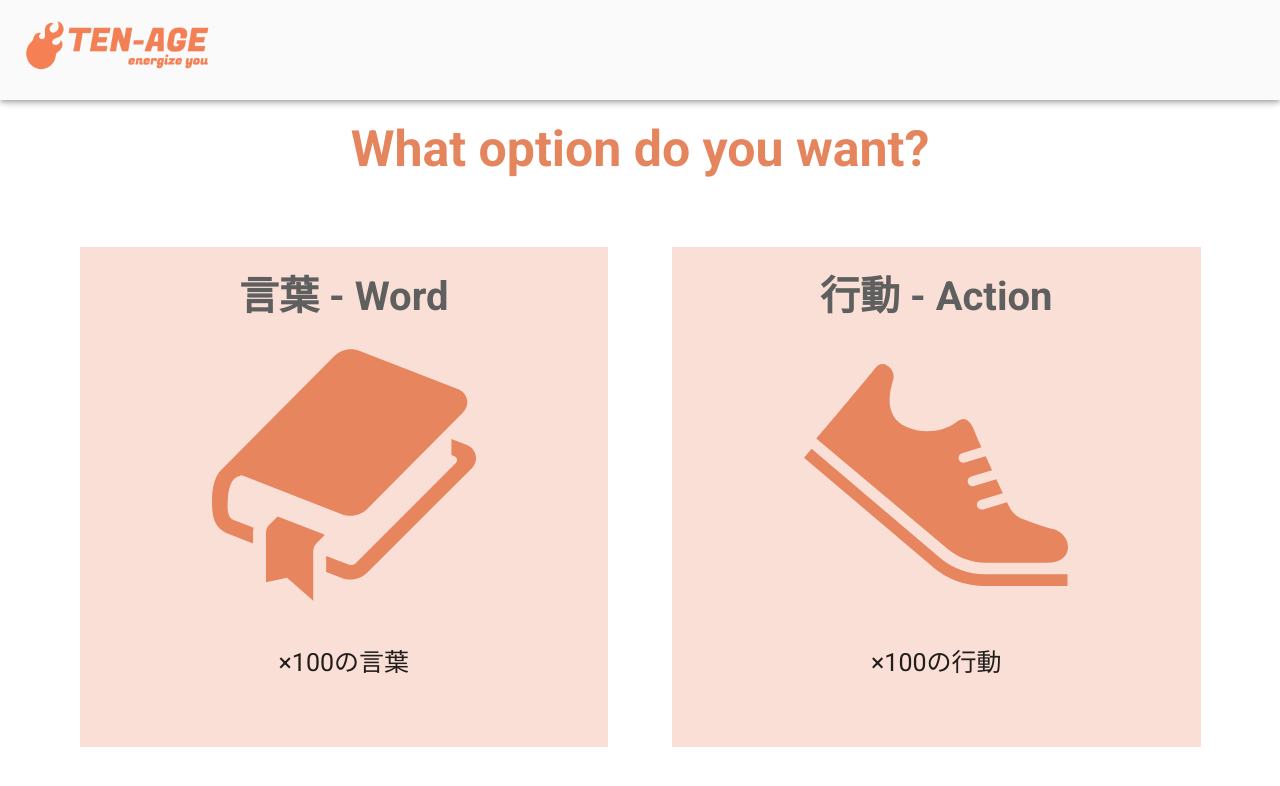
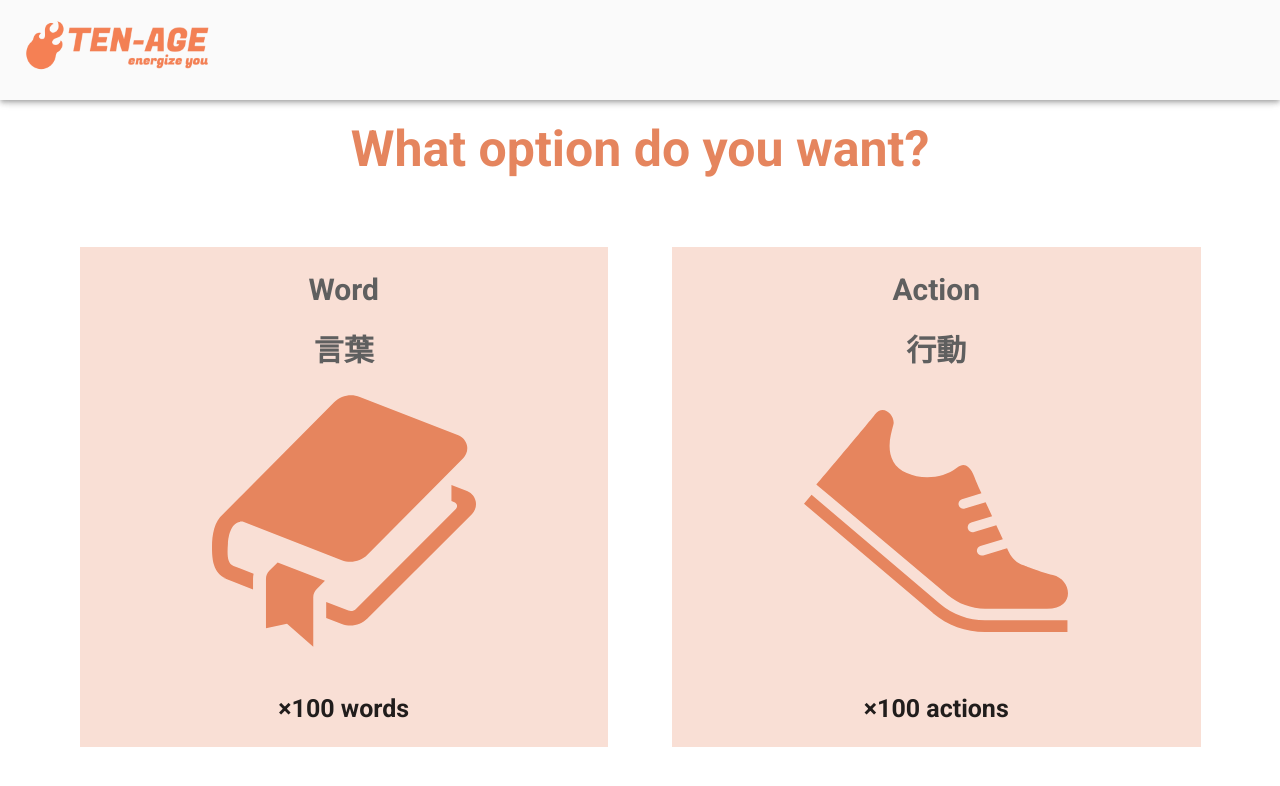
Before and after one commit to akitoshi-m/TENAGE, a Vue app: page /options in a window 1280 px wide. Shown: the top 786 px of the page. Built offline with nearby package versions, Linux system fonts and the light colour scheme.

Commit message:
[Fix] レスポンシブに合わせた微修正

```diff
--- a/src/components/Options.vue
+++ b/src/components/Options.vue
@@ -12,13 +12,14 @@
           <router-link to="/types/word" tag="div">
             <div class="menu">
               <div class="menu-title">
-                <p>言葉 - Word</p>
+                <p>Word</p>
+                <p>言葉</p>
               </div>
               <div class="menu-img">
                 <img src="@/assets/word.svg">
               </div>
               <div class="menu-description">
-                <p>×100の言葉</p>
+                <p>×100 words</p>
               </div>
             </div>
           </router-link>
@@ -27,13 +28,14 @@
           <router-link to="/types/action" tag="div">
             <div class="menu">
               <div class="menu-title">
-                <p>行動 - Action</p>
+                <p>Action</p>
+                <p>行動</p>
               </div>
               <div class="menu-img">
                 <img src="@/assets/action.svg">
               </div>
               <div class="menu-description">
-                <p>×100の行動</p>
+                <p>×100 actions</p>
               </div>
             </div>
           </router-link>
@@ -76,7 +78,7 @@
 .menu-title {
   padding-top: 20px;
   font-weight: bold;
-  font-size: 40px;
+  font-size: 30px;
   color: #5F5F5F;
 }
 
@@ -86,6 +88,7 @@
 }
 
 .menu-description {
+  font-weight: bold;
   margin-top: 30px;
   font-size: 25px;
 }
```
